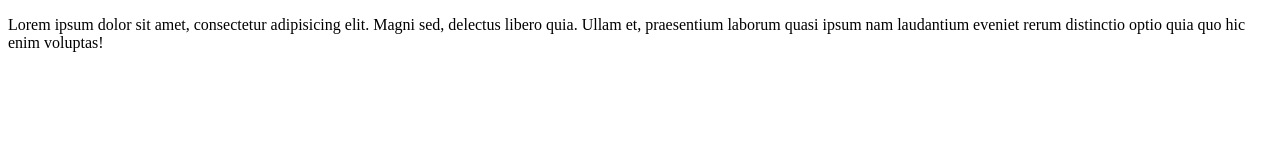
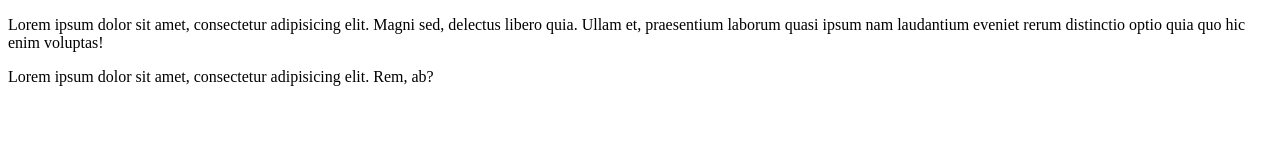
Before and after one commit to sabinapuchala/testowe, a plain HTML site: page index.html in a window 1280 px wide. Drawn offline with Linux system fonts and the light colour scheme.

Commit message:
dodano jeszcze cos
dodaniee

```diff
--- a/index.html
+++ b/index.html
@@ -6,5 +6,7 @@
 </head>
 <body>
     <p>Lorem ipsum dolor sit amet, consectetur adipisicing elit. Magni sed, delectus libero quia. Ullam et, praesentium laborum quasi ipsum nam laudantium eveniet rerum distinctio optio quia quo hic enim voluptas!</p>
+    <p>Lorem ipsum dolor sit amet, consectetur adipisicing elit. Rem, ab?</p>
+
 </body>
 </html>
```
